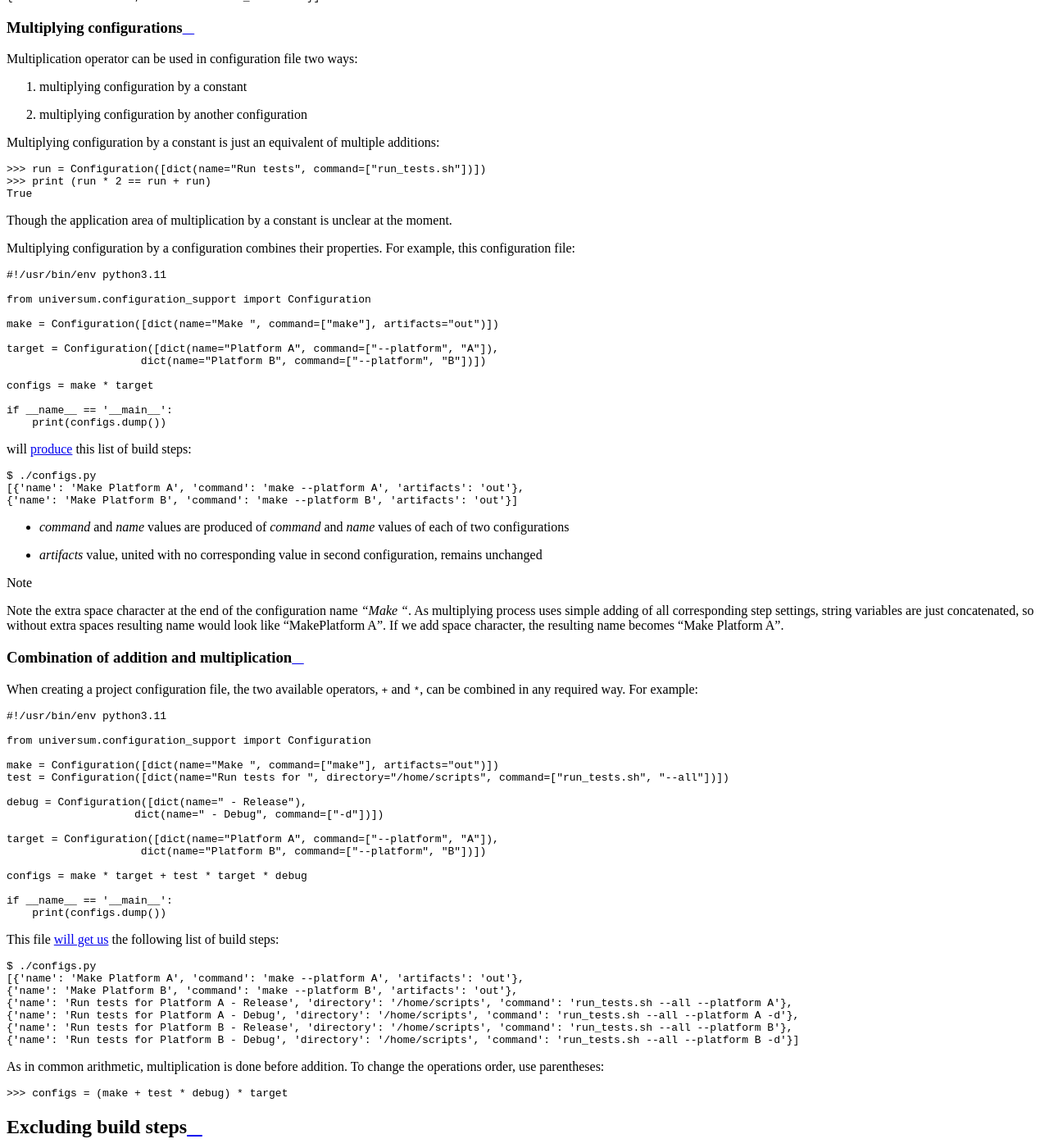
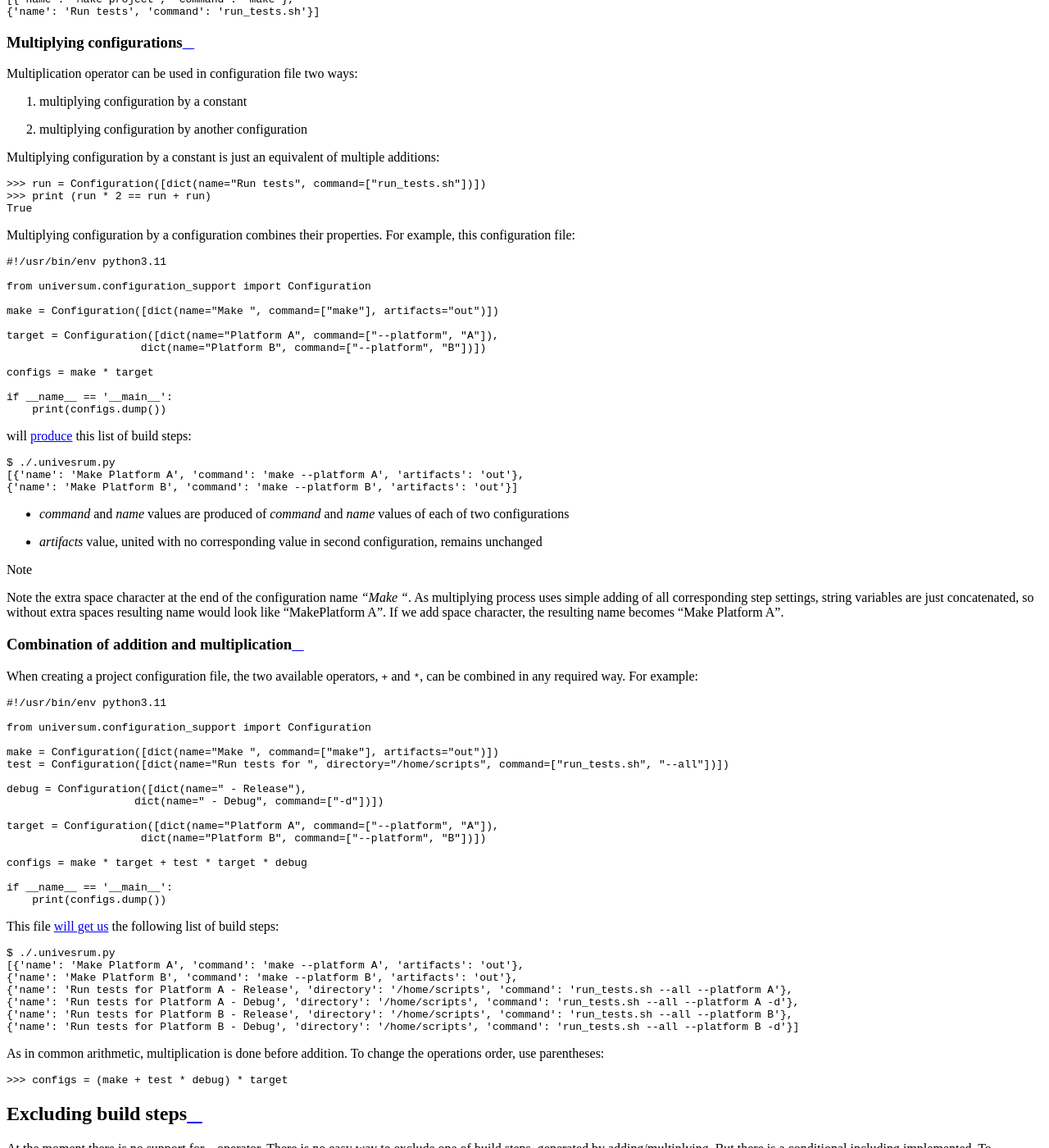
Before and after one commit to Samsung/Universum, a Sphinx documentation site: the page built from doc/configuring.rst, in a window 1280 px wide and 1400 px high, scrolled down 5819 px. Shown: the whole window at 82% size. Built offline with Sphinx 7.4.7 and the Read the Docs theme 2.0.0, drawn with Linux system fonts in a browser that asks for light colours; some of the changed text lies outside the part shown.

Commit message:
fix(docs): rephrase some more paragraphs

```diff
--- a/doc/configuring.rst
+++ b/doc/configuring.rst
@@ -121,8 +121,8 @@
 
 .. note::
 
-    The `Universum` launches in its own working directory that may be changed for every run
-    and therefore cannot be hardcoded in `configs.py` file. Also, if not stated otherwise,
+    The `Universum` launches build steps in its own working directory that may be changed for every run
+    and therefore cannot be hardcoded in Universum configuration file. Also, if not stated otherwise,
     project sources are copied to a temporary directory that will be deleted after a run.
     This directory may be created in different places depending on various `Universum` settings
     (not only the `working directory`, mentioned above), so the path to this directory
@@ -342,12 +342,12 @@
     .. testcode::
         :hide:
 
-        print("$ ./configs.py")
+        print("$ ./.univesrum.py")
         print(configs.dump())
 
     .. testoutput::
 
-        $ ./configs.py
+        $ ./.univesrum.py
         [{'name': 'Make Linux', 'command': 'make --platform Linux', 'pass_tag': 'pass_Linux'},
         {'name': 'Make Windows', 'command': 'make --platform Windows', 'pass_tag': 'pass_Windows'}]
 
@@ -396,10 +396,10 @@
         print(configs.dump())
 
 The combination of ``#!/usr/bin/env {python}`` and ``if __name__ == '__main__':`` allows launching
-the `configs.py` script from shell.
+the `Universum` configuration files as a script from shell.
 
-For ``from universum.configuration_support import`` to work correctly, `configs.py` should be copied to
-`Universum` root directory and launched there.
+If `Universum` is not installed locally, for ``from universum.configuration_support import`` to work correctly
+the configuration file should be copied to local `Universum` root directory and launched there.
 
 When launched from shell instead of being used by `Universum` system, :ref:`get_project_root` function
 returns current directory instead of actual project root.
@@ -410,12 +410,12 @@
 .. testcode::
     :hide:
 
-    print("$ ./configs.py")
+    print("$ ./.univesrum.py")
     print(configs.dump())
 
 .. testoutput::
 
-    $ ./configs.py
+    $ ./.univesrum.py
     [{'name': 'Make Special Module', 'command': 'make -C SpecialModule/', 'artifacts': 'out'},
     {'name': 'Run internal tests', 'command': 'scripts/run_tests.sh'},
     {'name': 'Run external tests', 'directory': '/home/scripts', 'command': 'run_tests.sh -d /home/Project/out/tests'}]
@@ -461,12 +461,12 @@
 .. testcode::
     :hide:
 
-    print("$ ./configs.py")
+    print("$ ./.univesrum.py")
     print(configs.dump())
 
 .. testoutput::
 
-    $ ./configs.py
+    $ ./.univesrum.py
     [{'name': 'Make project', 'command': 'make'},
     {'name': 'Run tests', 'command': 'run_tests.sh'}]
 
@@ -486,8 +486,6 @@
     >>> run = Configuration([dict(name="Run tests", command=["run_tests.sh"])])
     >>> print (run * 2 == run + run)
     True
-
-Though the application area of multiplication by a constant is unclear at the moment.
 
 Multiplying configuration by a configuration combines their properties. For example, this configuration file:
 
@@ -512,12 +510,12 @@
 .. testcode::
     :hide:
 
-    print("$ ./configs.py")
+    print("$ ./.univesrum.py")
     print(configs.dump())
 
 .. testoutput::
 
-    $ ./configs.py
+    $ ./.univesrum.py
     [{'name': 'Make Platform A', 'command': 'make --platform A', 'artifacts': 'out'},
     {'name': 'Make Platform B', 'command': 'make --platform B', 'artifacts': 'out'}]
 
@@ -564,12 +562,12 @@
 .. testcode::
     :hide:
 
-    print("$ ./configs.py")
+    print("$ ./.univesrum.py")
     print(configs.dump())
 
 .. testoutput::
 
-    $ ./configs.py
+    $ ./.univesrum.py
     [{'name': 'Make Platform A', 'command': 'make --platform A', 'artifacts': 'out'},
     {'name': 'Make Platform B', 'command': 'make --platform B', 'artifacts': 'out'},
     {'name': 'Run tests for Platform A - Release', 'directory': '/home/scripts', 'command': 'run_tests.sh --all --platform A'},
```
